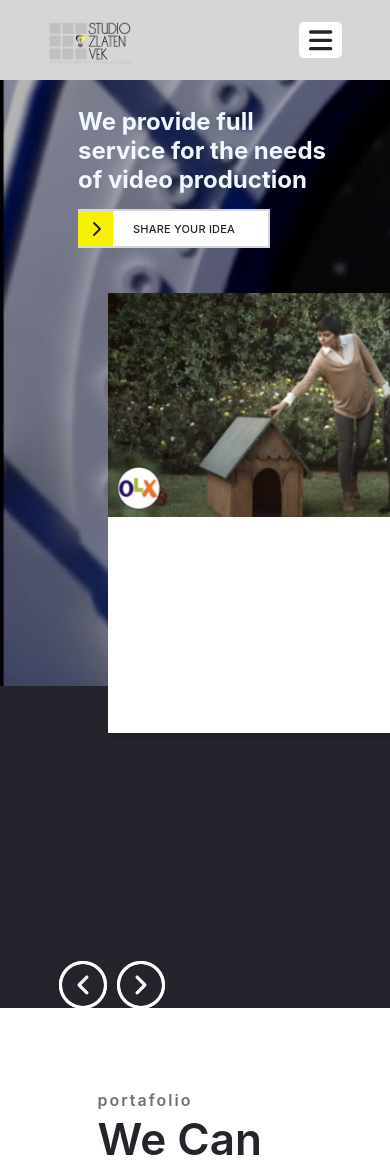
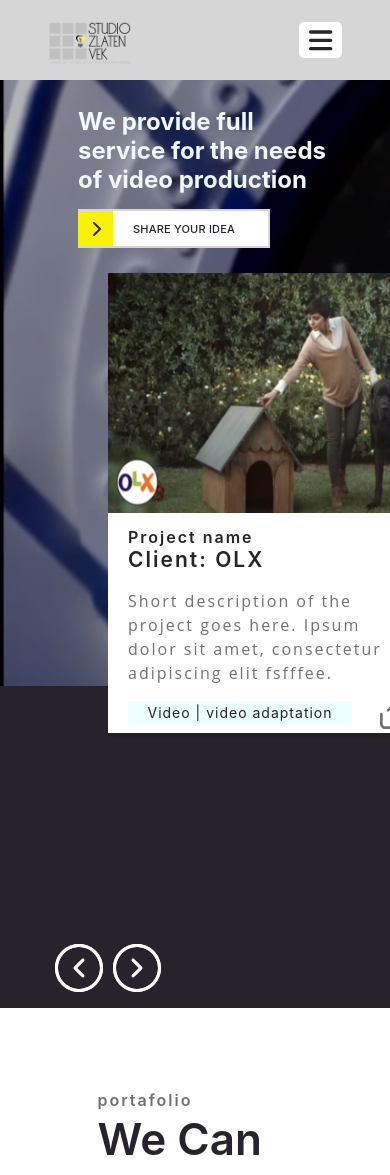
Before and after one commit to Walls-Team/zlatenLanding, a React (Create React App) app: page / in a window 390 px wide. Shown: the top 1175 px of the page. Built offline with nearby package versions, Linux system fonts and the light colour scheme.

Commit message:
responsive only

```diff
--- a/src/components/css/Card.scss
+++ b/src/components/css/Card.scss
@@ -7,8 +7,8 @@ h4 {
 }
 .card{
     margin: 10px;
-    height: 100%;
-    width: 21rem;
+    height: 50%;
+    width: 20rem;
     background-color: rgb(255, 255, 255);
     // box-shadow: 1px 1px 3px rgb(104, 104, 104);
     box-shadow: 2.9px 2.9px 2px 1px rgb(0 0 0 / 10%);
@@ -41,7 +41,7 @@ h4 {
         font-size: 14px;
         line-height: 24px;
         letter-spacing: 1px;
-        top: 4px;
+        margin-bottom: 8px;
     }
     .format {
         background: #EBFFFF;
@@ -54,7 +54,7 @@ h4 {
 
 .product--image {
     width: 100%;
-    height: 14rem;
+    height: 15rem;
 }
 #container:hover{
 
--- a/src/components/css/CardsCarrousel.scss
+++ b/src/components/css/CardsCarrousel.scss
@@ -1,7 +1,7 @@
 .carousel-button-group{
     position: absolute;
-    bottom: -20%;
-    left: 15%;
+    bottom: -30%;
+    left: 16%;
     display: flex;
 }
 
@@ -9,6 +9,54 @@
     margin-left: 10px;
 }
 
+@media (max-width: 1280px) {
+    .carousel-button-group{
+        bottom: -16%;
+        left: 14%;
+    }
+}
+
+@media (max-width: 1024px) {
+    .carousel-button-group{
+        bottom: -45%;
+        left: 14%;
+    }
+}
+
+@media (max-width: 912px) {
+    .carousel-button-group{
+        bottom: 13%;
+        left: 14%;
+    }
+}
+
+
+@media (max-width: 600px) {
+    .carousel-button-group{
+        bottom: -8%;
+        left: 6%;
+    }
+}
+
+@media (max-width: 400px) {
+    .carousel-button-group{
+        bottom: -18%;
+        left: 14%;
+    }
+}
+
+@media (max-width: 280px) {
+    .carousel-button-group{
+        bottom: -35%;
+        left: 14%;
+    }
+}
+
+
+
+
+
+
 // @media (max-width: 900px){
 //     .carousel-button-group{
 //         position: inherit;
--- a/src/components/css/Header.scss
+++ b/src/components/css/Header.scss
@@ -37,22 +37,39 @@
 .cards {
   width: 75%;
   float: right;
-  padding-top: 20px;
-      .card{
-        height: 440px;
-      }
 }
 
-@media (max-width: 900px){
+
+@media (max-width: 1024px){
   .header {
+    height: 130vh;
+    .title {
+      font-size: 2em;
+    }
+  }
+}
+
+@media (max-width: 912px){
+  .header {
+    height: 80vh;
     .promo--image {
       display:none ;
     }
   }
 }
 
+@media (max-width: 820px){
+  .header {
+    height: 80vh;
+    .title {
+      font-size: 2em;
+    }
+  }
+}
+
 @media (max-width: 600px){
   .header {
+    height: 100vh;
     .title {
       font-size: 2em;
     }
@@ -60,8 +77,18 @@
 }
 @media (max-width: 400px){
   .header {
+    height: 110vh;
     .title {
       font-size: 1.5em;
     }
   }
 }
+
+@media (max-width: 280px){
+  .header {
+    height: 125vh;
+    .title {
+      font-size: 1.5em;
+    }
+  }
+}
--- a/src/pages/css/About.scss
+++ b/src/pages/css/About.scss
@@ -65,7 +65,10 @@ p {
     z-index: -1;
 }
 
-@media (max-width: 900px) {
+@media (max-width: 1000px) {
+    .backgroundAbout{
+        height: 50%;
+    }
     .images{
     .img1{
         width: 50%;
@@ -76,3 +79,18 @@ p {
         height: 50%;
     }}
 }
+
+@media (max-width: 600px) {
+    .backgroundAbout{
+        height: 100%;
+    }
+    .images{
+    .img1{
+        width: 50%;
+        height: 50%;
+    }
+    .img2{
+        width: 47%;
+        height: 50%;
+    }}
+}
--- a/src/pages/css/Portafolio.scss
+++ b/src/pages/css/Portafolio.scss
@@ -54,7 +54,7 @@
 .content {
   margin-top: 0;
   width: 100%;
-  height: 400px;
+  height: 24rem;
   padding-top: 4%;
   color: #fff;
   background: #27232C;
@@ -129,7 +129,28 @@
   }
 }
 
+@media (max-width: 1280px) {
+
+  .content{
+    height: 32rem;
+  }
+
+  .portafolio {
+    .layout {
+      button {
+        margin-right: 1%;
+      }
+
+    }
+  }
+}
+
 @media (max-width: 912px) {
+
+  .content{
+    height: 35rem;
+  }
+
   .portafolio {
     .layout {
       button {
@@ -141,12 +162,18 @@
 }
 
 @media (max-width: 840px) {
+  .content{
+    height: 45rem;
+  }
   .bgPortafolio {
     min-height: 600px;
   }
 }
 
 @media (max-width: 539px) {
+  .content{
+    height: 53rem;
+  }
   .bgPortafolio {
     min-height: 788px;
   }
@@ -161,6 +188,7 @@
 }
 
 @media (max-width: 360px) {
+
   .bgPortafolio {
     min-height: 830px;
   }
--- a/src/pages/detailproduct.js
+++ b/src/pages/detailproduct.js
@@ -17,9 +17,8 @@ const src =
   "https://archive.org/download/BigBuckBunny_124/Content/big_buck_bunny_720p_surround.mp4";
 
 
-
   const DetailProduct = () => {
-  const [selected] = useState(false);
+    const [selected] = useState(true);
     const images = [
       {
         id: 1,
--- a/src/pages/portafolio.js
+++ b/src/pages/portafolio.js
@@ -78,7 +78,7 @@ const Portafolio = () => {
           <PageDetails
             title="portafolio"
             subTitle="Video Productions"
-            description="We provide full service for the needs of TV commercials, 3D and 2D animation projects, music videos, corporate films, documentary films, PR events, etc."
+            description="We do not promise big things. We do great things, because we know that in the world of promises you can die of hunger.  We focus on TV advertising, Music videos, Corporate films and Documentaries."
             icon={<VideoIcon />}
           />
         );
@@ -108,7 +108,7 @@ const Portafolio = () => {
           <PageDetails
             title="portafolio"
             subTitle="Audio Productions"
-            description="We provide full service for the needs of TV commercials, 3D and 2D animation projects, music videos, corporate films, documentary films, PR events, etc."
+            description="The secret of the sounds is that they find an inexhaustible source of expression where the vision is silent. Sound recording; Production of radio commercials; Adaptations of TV Ads; Sound Effects; Doubling; Original music"
             icon={<AudioIcon />}
           />
         );
```
Lines whose indentation alone changed are shown as unchanged.
